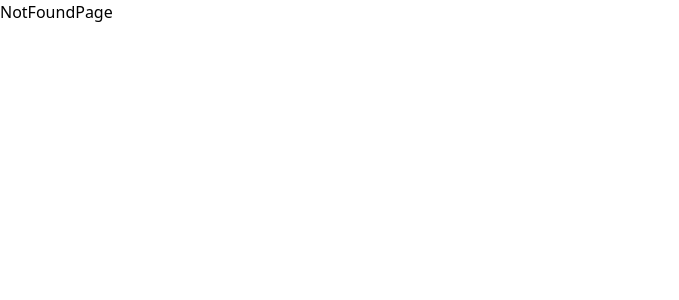
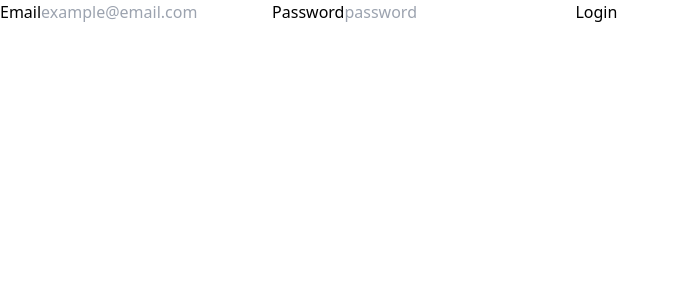
Before and after one commit to rogelioolarte/s15-13-ft-java-react, a React (Vite) app in the folder front/: page /login in a window 1280 px wide. Shown: the top 300 px of the page, without its empty margins (0-679 px from the left). Built offline with nearby package versions, Linux system fonts and the light colour scheme.

Commit message:
added login function and service
added login and service connect to reqres.in

```diff
--- a/front/main.jsx
+++ b/front/main.jsx
@@ -4,6 +4,7 @@ import { Navigate, RouterProvider, createBrowserRouter } from 'react-router-dom'
 import HomePage from './src/pages/HomePage'
 import ProductsPage from './src/pages/ProductsPage'
 import NotFoundPage from './src/pages/NotFoundPage'
+import LoginPage from './src/pages/LoginPage'
 
 const router = createBrowserRouter([
   {
@@ -15,6 +16,7 @@ const router = createBrowserRouter([
       { path: '/products', element: <ProductsPage /> }
     ]
   },
+  { path: '/login', element: <LoginPage /> },
   { path: '*', element: <NotFoundPage /> }
 ])
 
--- a/front/package.json
+++ b/front/package.json
@@ -10,6 +10,7 @@
     "lint": "eslint --fix . --ext js,jsx --report-unused-disable-directives --max-warnings 0"
   },
   "devDependencies": {
+    "@vitejs/plugin-react": "4.2.1",
     "autoprefixer": "10.4.19",
     "postcss": "8.4.38",
     "standard": "^17.1.0",
@@ -17,10 +18,11 @@
     "vite": "^5.2.0"
   },
   "dependencies": {
-    "@vitejs/plugin-react": "4.2.1",
+    "formik": "2.4.6",
     "react": "18.3.1",
     "react-dom": "18.3.1",
-    "react-router-dom": "6.23.1"
+    "react-router-dom": "6.23.1",
+    "yup": "1.4.0"
   },
   "eslintConfig": {
     "extends": "./node_modules/standard/eslintrc.json"
--- /dev/null
+++ b/front/src/components/pure/forms/LoginFormik.jsx
@@ -0,0 +1,51 @@
+import { Formik, Field, Form, ErrorMessage } from 'formik'
+import * as Yup from 'yup'
+import { useNavigate } from 'react-router-dom'
+import { login } from '../../../services/authService'
+
+export default function LoginFormik () {
+  const navigate = useNavigate()
+
+  const loginSchema = Yup.object().shape({
+    email: Yup.string()
+      .email('Invalid email format')
+      .required('Email is required'),
+    password: Yup.string()
+      .required('Password is required')
+  })
+
+  const handleSubmit = async (values) => {
+    const user = await login(values.email, values.password)
+    if (user) {
+      navigate('/home')
+      console.log(user)
+    }
+  }
+
+  const initialCredentials = {
+    email: '',
+    password: ''
+  }
+
+  return (
+    <div>
+      <Formik initialValues={initialCredentials} validationSchema={loginSchema} onSubmit={handleSubmit}>
+        {({ values, touched, errors, isSubmitting, handleChange, handleBlur }) => (
+          <Form>
+            <label htmlFor='email'>Email</label>
+            <Field id='email' type='email' name='email' placeholder='example@email.com' />
+            {/* Email Errors */}
+            {errors.email && touched.email && (<ErrorMessage name='email' component='div' />)}
+
+            <label htmlFor='password'>Password</label>
+            <Field id='password' name='password' placeholder='password' type='password' />
+            {/* Password Errors */}
+            {errors.password && touched.password && (<ErrorMessage name='password' component='div' />)}
+            <button type='submit'>Login</button>
+            {isSubmitting ? (<p>Login your credentials...</p>) : null}
+          </Form>
+        )}
+      </Formik>
+    </div>
+  )
+}
--- /dev/null
+++ b/front/src/components/pure/perProduct.jsx
@@ -0,0 +1,11 @@
+/* import PropTypes from 'prop-types' */
+
+function perProduct (props) {
+  return (
+    <div>perProduct </div>
+  )
+}
+
+perProduct.propTypes = {}
+
+export default perProduct
--- /dev/null
+++ b/front/src/config/api_routes.js
@@ -0,0 +1,2 @@
+export const MAIN_API = ''
+export const ROUTE_LOGIN = '/api/user/login'
--- /dev/null
+++ b/front/src/pages/LoginPage.jsx
@@ -0,0 +1,7 @@
+import LoginFormik from '../components/pure/forms/LoginFormik'
+
+export default function LoginPage () {
+  return (
+    <div><LoginFormik /></div>
+  )
+}
--- /dev/null
+++ b/front/src/services/authService.js
@@ -0,0 +1,19 @@
+import { MAIN_API, ROUTE_LOGIN } from '../config/api_routes'
+
+export const login = async (email, password) => {
+  const data = JSON.stringify({ email, password })
+  return await fetch(
+    MAIN_API.length !== 0 ? MAIN_API.concat(ROUTE_LOGIN) : 'https://reqres.in/api/login', {
+      method: 'POST',
+      redirect: 'follow',
+      headers: { 'Content-type': 'application/json' },
+      body: data
+    })
+    .then((response) => {
+      if (!response.ok) {
+        throw new Error('Error en la solicitud: ' + response.status)
+      }
+      return response.json()
+    })
+    .catch((error) => console.error(`Error: ${error}`))
+}
```
Also changed, not shown: front/counter.js (deleted, +0 -9 lines), 1 other file (tests, documents, lock files or other folders).
